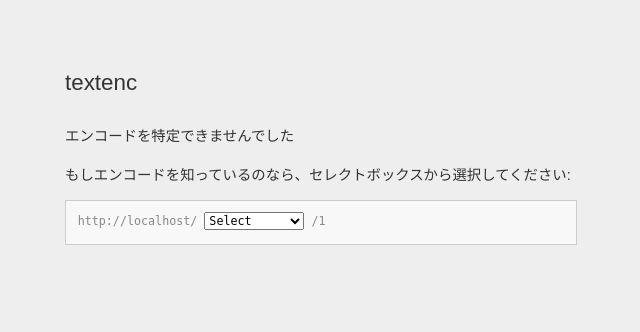
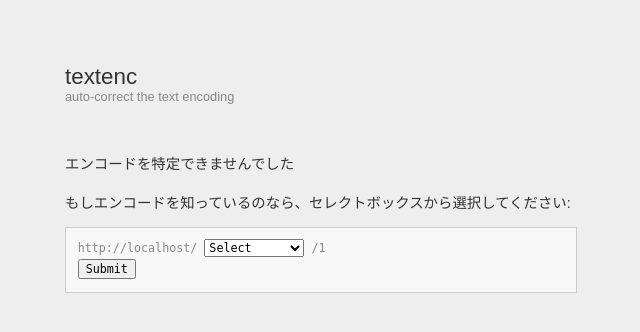
Before and after one commit to hekt/textenc, a Flask app: page /unspecified/1 in a window 1280 px wide. Shown: the top 332 px of the page, without its empty margins (319-959 px from the left). Run offline with Flask 2, Linux system fonts and the light colour scheme.

Commit message:
Modify template, inherit ua

```diff
--- a/app.py
+++ b/app.py
@@ -1,5 +1,5 @@
 import os
-import urllib
+import urllib2
 import re
 from flask import Flask, Response, request, redirect, url_for, render_template
 
@@ -56,6 +56,10 @@ class ErrorPages(object):
                                root_url=request.url_root), 500
 
 
+@app.route('/debug')
+def debugPage():
+    return request.environ['HTTP_USER_AGENT']
+
 @app.route('/unspecified/<path:url>')
 def unspecified(url):
     encodings = ('utf-8', 'euc-jp', 'shift_jis', 'iso-2022-jp')
@@ -70,8 +74,11 @@ def autoEncodeJa(url):
 
     encodings = ('utf-8', 'euc-jp', 'shift_jis', 'iso-2022-jp')
 
+    opener = urllib2.build_opener()
+    opener.addheaders = [('User-agent', request.environ['HTTP_USER_AGENT'])]
+
     try:
-        url_obj = urllib.urlopen(url)
+        url_obj = opener.open(url)
     except IOError:
         return ErrorPages().invalidUrlError()
 
@@ -108,8 +115,11 @@ def encodeJa(encoding, url):
 
     content_type = 'text/html; charset=%s' % encoding
 
+    opener = urllib2.build_opener()
+    opener.addheaders = [('User-agent', request.environ['HTTP_USER_AGENT'])]
+
     try:
-        url_obj = urllib.urlopen(url)
+        url_obj = opener.open(url)
     except IOError:
         return ErrorPages().invalidUrlError()
 
--- a/static/common.js
+++ b/static/common.js
@@ -3,16 +3,9 @@
     var root_url = document.documentElement.getAttribute('data-rootUrl');
     var rec_url = document.documentElement.getAttribute('data-receivedUrl');
 
-    // hide submit button when javascript enabled
-    $("#form_unspecified input[type='submit']").css("display", "none");
-
-    var l;
-    $("select#select_encoding").change(function() {
-      if ($(this).val() !== '0') {
-        var l = root_url + $(this).val() + "/" + rec_url;
-        window.location = l;
-      }
-    });
+    $("#bookmarklet_text")
+      .focus(function() { $(this).select(); })
+      .mouseup(function(e) { e.preventDefault(); });
 
   });
 })(jQuery);
--- a/static/style.css
+++ b/static/style.css
@@ -28,13 +28,32 @@ ul, li, p {
   padding: 0;
 }
 
+/* header */
+
+body > header {
+  margin: 3em 0;
+}
+body > header h1 {
+  margin: 0;
+  line-height: 1.2;
+}
+body > header p {
+  margin: 0 0 1em;
+  line-height: 1;
+  text-transform: lowercase;
+  font-size: 80%;
+  color: #888;
+}
+
 body > article h1 {
   font-size: 1em;
+  margin: 3em 0 1em;
 }
 
 article {
   font-size: 90%;
 }
+input#url,
 input#bookmarklet_text {
   display: block;
   width: 100%;
--- a/templates/layout.html
+++ b/templates/layout.html
@@ -18,6 +18,7 @@
 <body>
 <header>
   <h1>textenc</h1>
+  <p>Auto-correct the Text Encoding</p>
 </header>
 
 {% block body %}{% endblock %}
```
